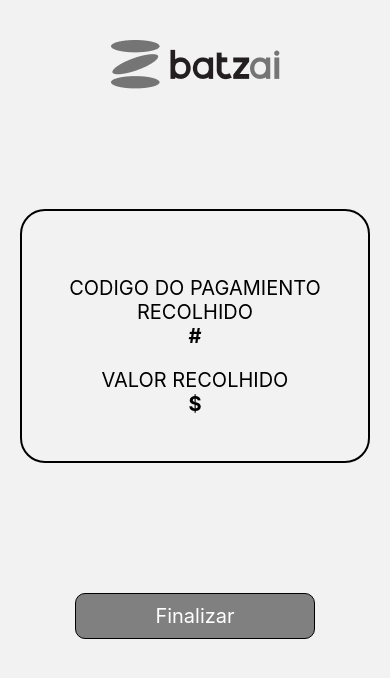
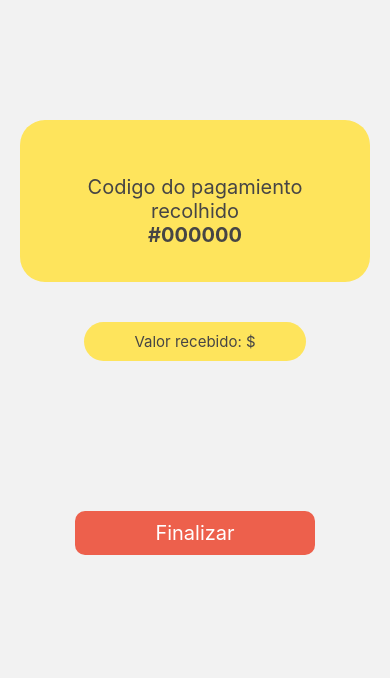
Before and after one commit to francomedina14/batzai-frontend, a React Native app: screen /confirm in a window 390 px wide. Shown: the top 678 px of the page. Built offline with nearby package versions, Linux system fonts and the light colour scheme.

Commit message:
Refactorizacion I

```diff
--- a/App.js
+++ b/App.js
@@ -4,7 +4,6 @@ import { createNativeStackNavigator } from '@react-navigation/native-stack';
 import Login from './components/login'
 import Menu from './components/menu';
 import Barcode from './components/sale/barcode';
-import Quanty from './components/sale/quanty';
 import Summary from './components/sale/summary';
 import Client from './components/purchase/client';
 import Purchases from './components/purchase/purchases';
@@ -22,7 +21,6 @@ function App() {
         <Stack.Screen name="login" component={Login} />
         <Stack.Screen name="menu" component={Menu} />
         <Stack.Screen name="barcode" component={Barcode} />
-        <Stack.Screen name="quanty" component={Quanty} />
         <Stack.Screen name="summary" component={Summary} />
         <Stack.Screen name="client" component={Client} />
         <Stack.Screen name="purchases" component={Purchases} />
--- a/components/login.js
+++ b/components/login.js
@@ -15,8 +15,16 @@ const style= StyleSheet.create({
   },
   title: {
     fontSize: 30,
-    margin: 60,
+    marginBottom: 30,
     textAlign: 'center',
+    backgroundColor: '#ED604C',
+    color: 'white',
+    fontWeight: 'bold',
+    width: Dimensions.get('screen').width,
+    paddingTop: 200,
+    paddingBottom: 50,
+    borderBottomLeftRadius: 40,
+    borderBottomRightRadius: 40
   },
   textInput: {
     borderWidth: 1,
@@ -31,7 +39,7 @@ const style= StyleSheet.create({
     marginBottom: 10,
   },
   loginButton: {
-    backgroundColor: 'gray',
+    backgroundColor: '#ED604C',
     width: Dimensions.get('screen').width *0.3,
     justifyContent: 'center',
     alignItems: 'center',
@@ -50,7 +58,6 @@ const style= StyleSheet.create({
 function Login({navigation}) {
   return(
   <View style={style.container}>
-      <Image source={require('../assets/logo.png')} style={{margin: 20}} />
       <Text style={style.title}>¡Bem-vindo!</Text>
       <View>
         <Text style={style.label}>Usuario</Text>
--- a/components/menu.js
+++ b/components/menu.js
@@ -17,26 +17,25 @@ const style= StyleSheet.create({
   },
   welcome: {
     fontSize: 30,
-    color: 'gray',
+    color: '#ED604C',
     marginTop: 20,
   },
   description: {
     fontSize: 20,
-    color: 'gray',
+    color: '#464545',
     marginTop: 10,
   },
   menuButton: {
-    backgroundColor: 'white',
+    backgroundColor: '#ED604C',
     width: Dimensions.get('screen').width * 0.8,
     justifyContent: 'center',
     alignItems: 'center',
     padding: 20,
     borderRadius: 25,
-    borderWidth: 1,
     marginBottom: 25,
   },
   menuText: {
-    color: 'black',
+    color: 'white',
     fontSize: 20,
   },
 });
@@ -44,10 +43,7 @@ const style= StyleSheet.create({
 function Menu({navigation}) {
     return(
     <View style={style.container}>
-      <View style={style.centerContainer}>
-        <Image source={require('../assets/logo.png')} style={{margin: 20}} />
-      </View>
-      <Text style={style.welcome}>¡Hola !</Text>
+      <Text style={style.welcome}>¡Ola !</Text>
       <Text style={style.description}>¿Que vas a hacer hoy?</Text>
       <View style={style.centerContainer}>
         <TouchableOpacity style={style.menuButton} onPress= {() =>
@@ -66,7 +62,7 @@ function Menu({navigation}) {
             <Text style={style.menuText}>Promocoes</Text>
         </TouchableOpacity>
         <TouchableOpacity style={style.menuButton}>
-            <Text style={style.menuText}>Contas</Text>
+            <Text style={style.menuText}>Relatorios</Text>
         </TouchableOpacity>
       </View>
   </View>
--- a/components/purchase/amount.js
+++ b/components/purchase/amount.js
@@ -11,38 +11,37 @@ const style= StyleSheet.create({
     padding: 20,
   },
   title: {
-    fontSize: 30,
+    fontSize: 25,
     fontWeight: '400',
     textAlign: 'center',
-    marginVertical: 30,
+    marginBottom: 20,
+    marginTop: 100,
+    color: '#464545',
   },
   textInput: {
-    borderWidth: 1,
-    width: Dimensions.get('screen').width * 0.7,
-    borderColor: 'gray',
+    borderWidth: 2,
+    width: Dimensions.get('screen').width * 0.4,
+    borderColor: '#FEE45C',
+    color: '#ED604C',
     marginBottom: 50,
-    padding: 35,
+    padding: 10,
     textAlign: 'center',
-    fontSize: 35,
-    margin: 15,
+    fontSize: 20,
   },
   totalPrice: {
-    fontSize: 20,
-    borderWidth: 2,
+    fontSize: 15,
     borderRadius: 25,
-    padding: 15,
-    marginTop: 40,
-    textAlign: 'center',
-    lineHeight: 40,
-    width: Dimensions.get('screen').width * 0.7
+    marginVertical: 40,
+    backgroundColor: '#FEE45C',
+    paddingVertical: 10,
+    paddingHorizontal: 50,
+    color: '#464545',
   },
   okButton: {
-    backgroundColor: 'gray',
+    backgroundColor: '#ED604C',
     width: Dimensions.get('screen').width *0.3,
     justifyContent: 'center',
     alignItems: 'center',
-    borderColor: 'black',
-    borderWidth: 1,
     borderRadius: 10,
     padding: 10,
     marginTop: 30,
@@ -56,11 +55,10 @@ const style= StyleSheet.create({
 function Amount({navigation}) {
   return(
   <View style={style.container}>
-      <Image source={require('../../assets/logo.png')} style={{margin: 20}} />
-      <Text style={style.title}>ESCREBA VALOR A PAGAR</Text>
+      <Text style={style.title}>Escreba valor a pagar</Text>
       <TextInput style={style.textInput}/>
       <Text style={style.totalPrice}>
-        DIVIDAS A PAGAR {"\n"} $
+        Divida restante $
       </Text>
       <TouchableOpacity style={style.okButton} onPress= {() =>
             navigation.navigate('confirm') }>
--- a/components/purchase/client.js
+++ b/components/purchase/client.js
@@ -13,6 +13,19 @@ const style= StyleSheet.create({
   image: {
     margin: 100,
   },
+  title: {
+    fontSize: 30,
+    marginBottom: 30,
+    textAlign: 'center',
+    backgroundColor: '#ED604C',
+    color: 'white',
+    fontWeight: 'bold',
+    width: Dimensions.get('screen').width,
+    paddingTop: 200,
+    paddingBottom: 50,
+    borderBottomLeftRadius: 40,
+    borderBottomRightRadius: 40
+  },
   textInput: {
     borderWidth: 1,
     width: Dimensions.get('screen').width * 0.7,
@@ -26,12 +39,10 @@ const style= StyleSheet.create({
     marginBottom: 10,
   },
   okButton: {
-    backgroundColor: 'gray',
+    backgroundColor: '#ED604C',
     width: Dimensions.get('screen').width *0.3,
     justifyContent: 'center',
     alignItems: 'center',
-    borderColor: 'black',
-    borderWidth: 1,
     borderRadius: 10,
     padding: 10,
     marginTop: 40,
@@ -45,8 +56,7 @@ const style= StyleSheet.create({
 function Client({navigation}) {
   return(
   <View style={style.container}>
-      <Image source={require('../../assets/logo.png')} style={{margin: 20}} />
-      <Image source={require('../../assets/logo.png')} style={style.image}/>
+      <Text style={style.title}>¡Bem-vindo!</Text>
       <View>
         <Text style={style.label}>Codigo de cliente</Text>
         <TextInput style={style.textInput}/>
@@ -55,7 +65,7 @@ function Client({navigation}) {
       </View>
       <TouchableOpacity style={style.okButton} onPress= {() =>
             navigation.navigate('purchases') }>
-          <Text style={style.okText}>Ok</Text>
+          <Text style={style.okText}>Aceder</Text>
       </TouchableOpacity>
   </View>
   )}
--- a/components/purchase/confirm.js
+++ b/components/purchase/confirm.js
@@ -11,28 +11,38 @@ const style= StyleSheet.create({
     padding: 20,
   },
   box: {
-    borderWidth: 2,
     borderRadius: 25,
-    padding: 45,
-    marginVertical: 100,
+    padding: 35,
+    marginTop: 100,
+    backgroundColor: '#FEE45C',
   },
   title: {
     fontSize: 20,
     textAlign: 'center',
     marginTop: 20,
+    color: '#464545',
   },
   description: {
     fontSize: 20,
     fontWeight: 'bold',
     textAlign: 'center',
+    color: '#464545',
+  },
+  totalPrice: {
+    fontSize: 15,
+    borderRadius: 25,
+    marginTop: 40,
+    marginBottom: 120,
+    backgroundColor: '#FEE45C',
+    paddingVertical: 10,
+    paddingHorizontal: 50,
+    color: '#464545',
   },
   finishButton: {
-    backgroundColor: 'gray',
+    backgroundColor: '#ED604C',
     width: Dimensions.get('screen').width *0.3,
     justifyContent: 'center',
     alignItems: 'center',
-    borderColor: 'black',
-    borderWidth: 1,
     borderRadius: 10,
     padding: 10,
     marginTop: 30,
@@ -46,13 +56,13 @@ const style= StyleSheet.create({
 function Confirm({navigation}) {
   return(
   <View style={style.container}>
-      <Image source={require('../../assets/logo.png')} style={{margin: 20}} />
       <View style={style.box}>
-        <Text style={style.title}>CODIGO DO PAGAMIENTO RECOLHIDO</Text>
-        <Text style={style.description}>#</Text>
-        <Text style={style.title}>VALOR RECOLHIDO</Text>
-        <Text style={style.description}>$</Text>
+        <Text style={style.title}>Codigo do pagamiento recolhido</Text>
+        <Text style={style.description}>#000000</Text>
       </View>
+      <Text style={style.totalPrice}>
+        Valor recebido: $
+      </Text>
       <TouchableOpacity style={style.finishButton} onPress= {() =>
             navigation.navigate('confirm') }>
           <Text style={style.finishText}>Finalizar</Text>
--- a/components/purchase/purchases.js
+++ b/components/purchase/purchases.js
@@ -10,20 +10,31 @@ const style= StyleSheet.create({
     alignItems: 'center',
     padding: 20,
   },
+  clientContainer: {
+    backgroundColor: '#FEE45C',
+    paddingHorizontal: 60,
+    paddingVertical: 40,
+    borderRadius: 25,
+    marginVertical: 70,
+  },
+  clientText: {
+    fontSize: 20,
+    textAlign: 'center',
+
+  },
   title: {
-    fontSize: 35,
+    fontSize: 20,
     fontWeight: '500',
     textAlign: 'center',
-    marginVertical: 30,
   },
   table: {
     flexDirection: 'row',
     textAlign: 'center',
     justifyContent: 'center',
     alignItems: 'center',
-    padding: 20,
+    padding: 10,
     marginTop: 15,
-    backgroundColor: '#CBCBCB',
+    backgroundColor: '#FEE45C',
     borderBottomWidth: 2,
     borderTopEndRadius: 20,
     borderTopStartRadius: 20,
@@ -36,19 +47,19 @@ const style= StyleSheet.create({
     textAlign: 'center',
   },
   totalPrice: {
-    fontSize: 20,
-    borderWidth: 2,
+    fontSize: 15,
     borderRadius: 25,
-    padding: 15,
-    marginVertical: 100,
+    marginVertical: 40,
+    backgroundColor: '#FEE45C',
+    paddingVertical: 10,
+    paddingHorizontal: 20,
+    color: '#464545',
   },
   okButton: {
-    backgroundColor: 'gray',
+    backgroundColor: '#ED604C',
     width: Dimensions.get('screen').width *0.3,
     justifyContent: 'center',
     alignItems: 'center',
-    borderColor: 'black',
-    borderWidth: 1,
     borderRadius: 10,
     padding: 10,
     marginTop: 40,
@@ -62,8 +73,11 @@ const style= StyleSheet.create({
 function Purchases({navigation}) {
   return(
   <View style={style.container}>
-      <Image source={require('../../assets/logo.png')} style={{margin: 20}} />
-      <Text style={style.title}>HISTORICO DE COMPRAS</Text>
+    <View style={style.clientContainer}>
+      <Text style={style.clientText}>Name e Apelido</Text>
+      <Text style={style.clientText}>########</Text>
+    </View>
+      <Text style={style.title}>Historico de compras</Text>
       <View style={style.table}>
           <Text style={style.tableTitle}>Fecha</Text>
           <Text style={style.tableTitle}>Venta</Text>
@@ -72,7 +86,7 @@ function Purchases({navigation}) {
       <Text style={style.totalPrice}>Total em divida: $</Text>
       <TouchableOpacity style={style.okButton} onPress= {() =>
             navigation.navigate('amount') }>
-          <Text style={style.okText}>Ok</Text>
+          <Text style={style.okText}>Receber</Text>
       </TouchableOpacity>
   </View>
   )}
--- a/components/sale/barcode.js
+++ b/components/sale/barcode.js
@@ -12,18 +12,18 @@ const style= StyleSheet.create({
   },
   description: {
     fontSize: 20,
-    color: 'black',
-    marginTop: 20,
+    color: '#464545',
+    marginVertical: 40,
     textAlign: 'center',
   },
   barcodeContainer: {
     padding: 80,
     borderWidth: 2,
-    borderColor: 'black',
+    borderColor: '#ED604C',
     margin: 20
   },
   barcodeButton: {
-    backgroundColor: 'black',
+    backgroundColor: '#ED604C',
     width: Dimensions.get('screen').width * 0.5,
     justifyContent: 'center',
     alignItems: 'center',
@@ -40,7 +40,7 @@ const style= StyleSheet.create({
     flexDirection: 'row',
   },
   correctButton: {
-    backgroundColor: 'gray',
+    backgroundColor: '#ED604C',
     width: Dimensions.get('screen').width *0.7,
     justifyContent: 'center',
     alignItems: 'center',
@@ -57,14 +57,14 @@ const style= StyleSheet.create({
     width: Dimensions.get('screen').width *0.7,
     justifyContent: 'center',
     alignItems: 'center',
-    borderColor: 'black',
+    borderColor: '#ED604C',
     borderWidth: 1,
     borderRadius: 10,
     padding: 10,
     marginTop: 10,
   },
   tenteText: {
-    color: 'gray',
+    color: '#ED604C',
     fontSize: 20,
   }
 });
@@ -72,7 +72,6 @@ const style= StyleSheet.create({
 function Barcode({navigation}) {
   return(
   <View style={style.container}>
-      <Image source={require('../../assets/logo.png')} style={{margin: 20}} />
       <Text style={style.description}>FACA SCAN DO BARCODER DO PRODUCTO</Text>
       <View style={style.barcodeContainer}>
         <TouchableOpacity style={style.barcodeButton}>
@@ -80,11 +79,11 @@ function Barcode({navigation}) {
         </TouchableOpacity>
       </View>
       <TouchableOpacity style={style.correctButton} onPress= {() =>
-            navigation.navigate('quanty') }>
-        <Text style={style.correctText}>Correcto</Text>
+            navigation.navigate('summary') }>
+        <Text style={style.correctText}>Guardar e continuar</Text>
       </TouchableOpacity>
       <TouchableOpacity style={style.tenteButton}>
-        <Text style={style.tenteText}>Tente uotra vez</Text>
+        <Text style={style.tenteText}>Venda acabada</Text>
       </TouchableOpacity>
   </View>
   )}
--- a/components/sale/quanty.js
+++ /dev/null
@@ -1,114 +0,0 @@
-import React from 'react';
-import {
-View, Text, StyleSheet, TextInput, TouchableOpacity, Dimensions, Image
-} from 'react-native';
-
-const style= StyleSheet.create({
-  container: {
-    width: '100%',
-    padding: 20,
-  },
-  centerContainer: {
-    width: '100%',
-    padding: 20,
-    justifyContent: 'center',
-    alignItems: 'center',
-    marginTop: 15,
-  },
-  description: {
-    fontSize: 25,
-    color: 'black',
-    marginTop: 20,
-    textAlign: 'center',
-  },
-  quantyContainer: {
-    flexDirection: 'row',
-    borderWidth: 1,
-    padding: 10,
-    justifyContent: 'center',
-    alignItems: 'center',
-    width: Dimensions.get('screen').width * 0.4,
-    marginTop: 15,
-  },
-  quantyInput: {
-    width: Dimensions.get('screen').width * 0.1,
-    textAlign: 'center',
-    borderColor: 'gray',
-  },
-  quantyText: {
-    fontSize: 30,
-  },
-  priceInput:{
-    width: Dimensions.get('screen').width * 0.4,
-    borderWidth: 1,
-    padding: 15,
-    textAlign: 'center',
-    borderColor: 'gray',
-    marginTop: 15,
-  },
-  totalPrice: {
-    fontSize: 20,
-    borderWidth: 2,
-    borderRadius: 25,
-    padding: 15,
-    marginVertical: 50,
-  },
-  saveButton: {
-    backgroundColor: 'gray',
-    width: Dimensions.get('screen').width *0.7,
-    justifyContent: 'center',
-    alignItems: 'center',
-    borderRadius: 10,
-    padding: 10,
-    marginTop: 100,
-  },
-  saveText: {
-    color: 'white',
-    fontSize: 20,
-  },
-  saleButton: {
-    backgroundColor: 'white',
-    width: Dimensions.get('screen').width *0.7,
-    justifyContent: 'center',
-    alignItems: 'center',
-    borderColor: 'black',
-    borderWidth: 1,
-    borderRadius: 10,
-    padding: 10,
-    marginTop: 10,
-  },
-  saleText: {
-    color: 'gray',
-    fontSize: 20,
-  }
-});
-
-function Quanty({navigation})  {
-  return(
-     <View style={style.container}>
-      <View style={style.centerContainer}>
-      <Image source={require('../../assets/logo.png')} style={{margin: 20}} />
-        <Text style={style.description}>QUANTIDADE</Text>
-        <View style={style.quantyContainer}>
-        <TouchableOpacity style={style.quantyButton}>
-        <Text style={style.quantyText}>-</Text>
-        </TouchableOpacity>
-        <TextInput style={style.quantyInput}></TextInput>
-        <TouchableOpacity style={style.quantyButton}>
-        <Text style={style.quantyText}>+</Text>
-        </TouchableOpacity>
-        </View>
-        <Text style={style.description}>PRECO DE VENDA UNITARIO</Text>
-        <TextInput style={style.priceInput}></TextInput>
-        <Text style={style.totalPrice}>Preco total: $</Text>
-        <TouchableOpacity style={style.saveButton}>
-        <Text style={style.saveText}>Guardar e continuar</Text>
-        </TouchableOpacity>
-        <TouchableOpacity style={style.saleButton} onPress= {() =>
-            navigation.navigate('summary') }>
-          <Text style={style.saleText}>Venda acabada</Text>
-        </TouchableOpacity>
-      </View>
-  </View>
-)}
-export default Quanty;
--- a/components/sale/summary.js
+++ b/components/sale/summary.js
@@ -17,7 +17,7 @@ const style= StyleSheet.create({
   },
   description: {
     fontSize: 25,
-    color: 'black',
+    color: '#464545',
     marginTop: 20,
   },
   table: {
@@ -27,10 +27,11 @@ const style= StyleSheet.create({
     alignItems: 'center',
     padding: 20,
     marginTop: 15,
-    backgroundColor: '#CBCBCB',
+    backgroundColor: '#FEE45C',
     borderBottomWidth: 2,
     borderTopEndRadius: 20,
     borderTopStartRadius: 20,
+    color: '#464545',
   },
   tableTitle: {
     fontSize: 13,
@@ -41,14 +42,16 @@ const style= StyleSheet.create({
   },
   totalPrice: {
     fontSize: 20,
-    borderWidth: 2,
     borderRadius: 25,
-    padding: 15,
+    paddingVertical: 15,
+    paddingHorizontal: 45,
     marginTop: 100,
     marginBottom: 70,
+    backgroundColor: '#FEE45C',
+    color: '#464545',
   },
   okButton: {
-    backgroundColor: 'gray',
+    backgroundColor: '#ED604C',
     width: Dimensions.get('screen').width *0.7,
     justifyContent: 'center',
     alignItems: 'center',
@@ -65,14 +68,14 @@ const style= StyleSheet.create({
     width: Dimensions.get('screen').width *0.7,
     justifyContent: 'center',
     alignItems: 'center',
-    borderColor: 'black',
+    borderColor: '#ED604C',
     borderWidth: 1,
     borderRadius: 10,
     padding: 10,
     marginTop: 10,
   },
   addText: {
-    color: 'gray',
+    color: '#ED604C',
     fontSize: 20,
   }
 });
@@ -81,7 +84,6 @@ function Summary({navigation})  {
   return(
      <View style={style.container}>
       <View style={style.centerContainer}>
-      <Image source={require('../../assets/logo.png')} style={{margin: 20}} />
         <Text style={style.description}>RESUMO DA VENTA</Text>
         <View style={style.table}>
           <Text style={style.tableTitle}>Decricao</Text>
@@ -90,7 +92,7 @@ function Summary({navigation})  {
           <Text style={style.tableTitle}>Total</Text>
         </View>
         <TextInput style={style.priceInput}></TextInput>
-        <Text style={style.totalPrice}>Preco total: $</Text>
+        <Text style={style.totalPrice}>Total: $</Text>
         <Text style={style.description}>¿ESTA CERTO?</Text>
         <TouchableOpacity style={style.okButton}>
         <Text style={style.okText}>Ok</Text>
```
